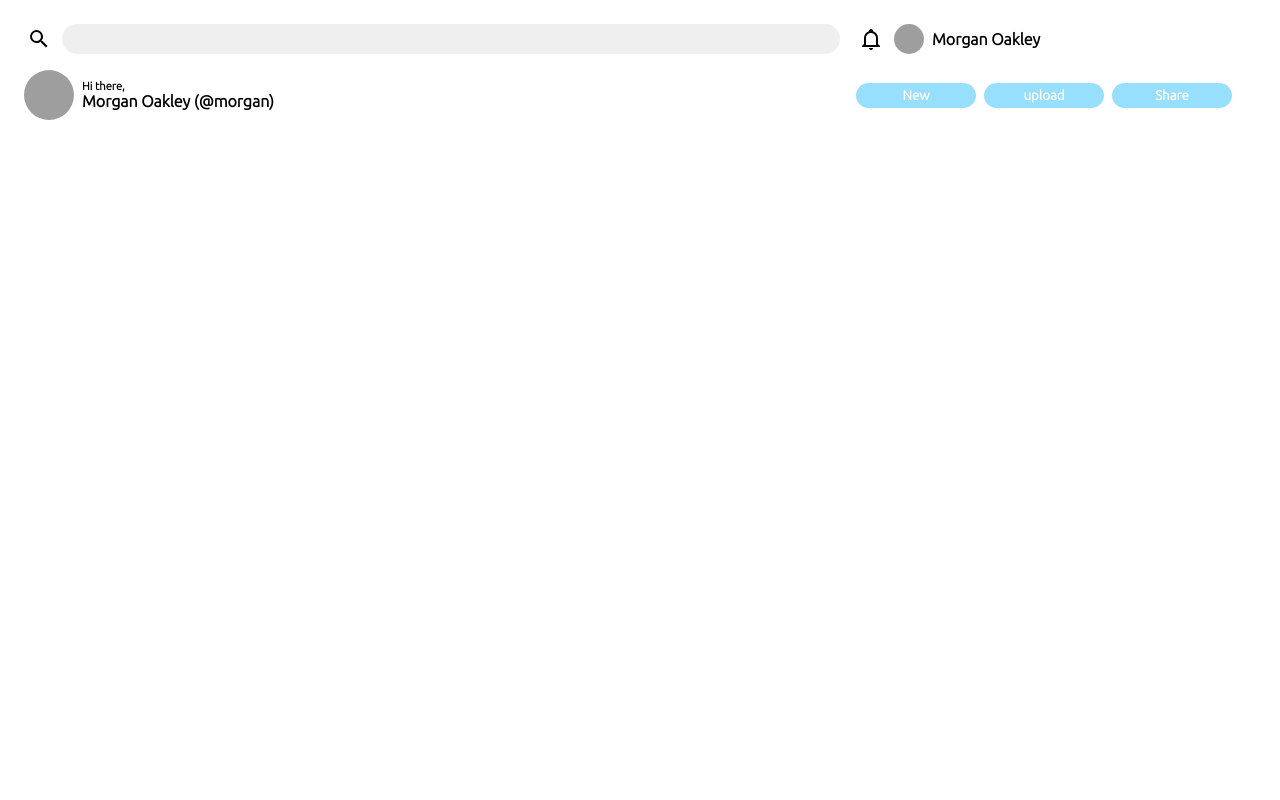
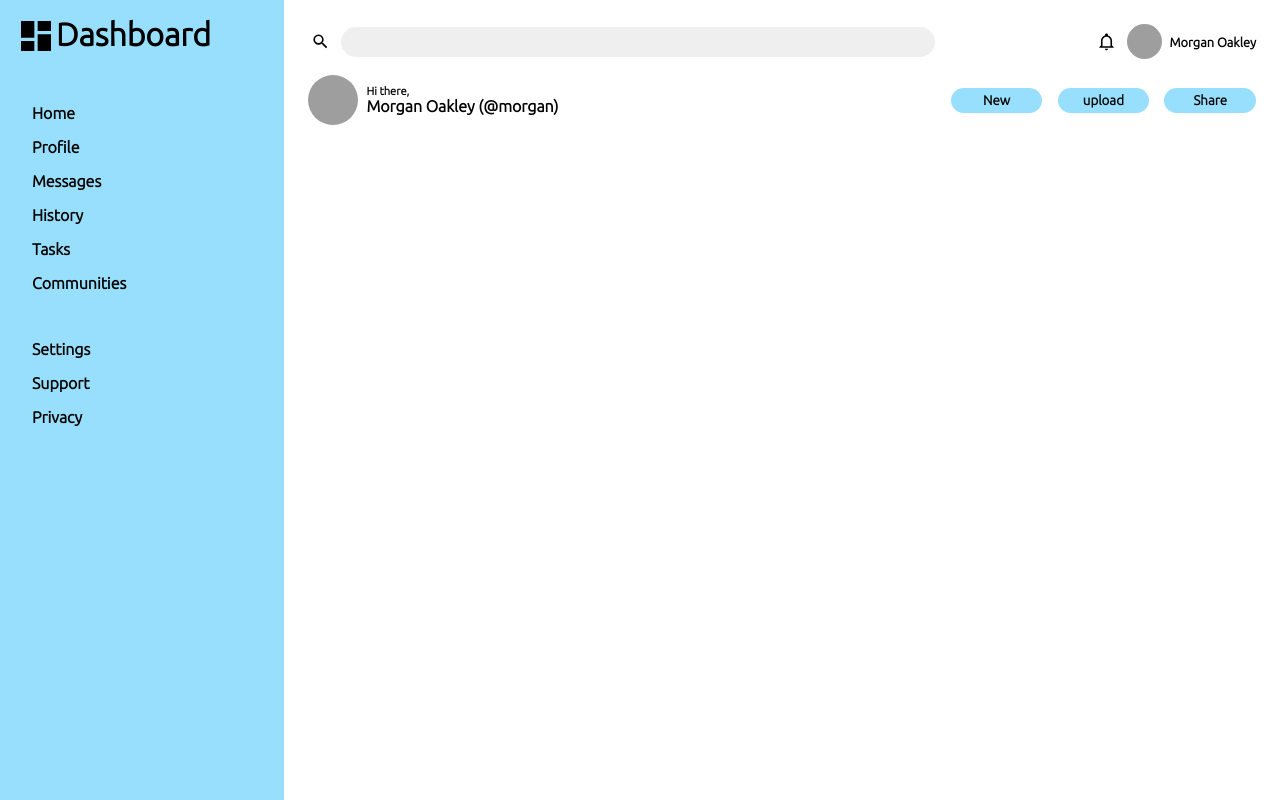
Before and after one commit to ftmhabt/admin-dashboard, a plain HTML site: page index.html in a window 1280 px wide. Drawn offline with Linux system fonts and the light colour scheme; grey boxes are pictures that could not be loaded.

Commit message:
Add sidebar base & style

```diff
--- a/index.html
+++ b/index.html
@@ -8,6 +8,28 @@
     <title>Admin Dashboard</title>
 </head>
 <body>
+
+    <!-- Side Bar -->
+    <div class="sidebar">
+        <div class="heading">
+            <svg xmlns="http://www.w3.org/2000/svg" viewBox="0 0 24 24"><title>view-dashboard</title><path fill="currentColor" d="M13,3V9H21V3M13,21H21V11H13M3,21H11V15H3M3,13H11V3H3V13Z" /></svg>
+            <h1>Dashboard</h1>
+        </div>
+        <ul class="nav">
+            <li>Home</li>
+            <li>Profile</li>
+            <li>Messages</li>
+            <li>History</li>
+            <li>Tasks</li>
+            <li>Communities</li>
+        </ul>
+        <ul class="others">
+            <li>Settings</li>
+            <li>Support</li>
+            <li>Privacy</li>
+        </ul>
+    </div>
+
     <!-- Header -->
     <div class="header">
         <div class="search">
@@ -33,7 +55,10 @@
         </div>
     </div>
 
-    <div class="sidebar"></div>
+
+
     <div class="main"></div>
+
+
 </body>
 </html>
--- a/style.css
+++ b/style.css
@@ -10,8 +10,16 @@
     box-sizing: border-box;
     margin: 0;
     padding: 0;
+    list-style: none;
     font-family: 'Ubuntu', sans-serif;
     /* border: 1px solid blue; */
+}
+
+body{
+    display: grid;
+    grid-template-columns: 2fr 7fr;
+    grid-template-rows: 1fr 5fr;
+    height: 100vh;
 }
 
 
@@ -31,14 +39,20 @@
     padding: 8px;
     display: flex;
     gap: 8px;
+    align-items: center;
+}
+
+.notification{
+    justify-self: right;
 }
 
 .search-icon,
 .notification-icon{
-    width: 30px;
-    height: auto;
+    width: 25px;
+    height: 25px;
     padding: 3px;
 }
+
 
 .search-bar{
     background-color: var(--gray);
@@ -48,14 +62,15 @@
 }
 
 .little-user-img{
-    width: 30px;
-    height: auto;
+    width: 35px;
+    height: 35px;
     border-radius: 50%;
 }
 
 .little-user-info{
     flex-grow: 1;
     align-self: center;
+    font-size: 0.8rem;
 }
 
 .user-img{
@@ -72,9 +87,13 @@
     font-size: 0.7rem;
 }
 
+.buttons{
+    display: flex;
+    justify-content: space-between;
+}
+
 .buttons button{
     background-color: var(--blue);
-    color: white;
     font-weight: bolder;
     width: 30%;
     height: 50%;
@@ -82,3 +101,40 @@
     border-radius: 1rem;
     border: 0;
 }
+
+/* Side Bar Styles */
+.sidebar{
+    grid-row: 1/3;
+    display: flex;
+    flex-direction: column;
+    padding: 1rem;
+    gap: 3rem;
+
+    background-color: var(--blue);
+    font-weight: bolder;
+}
+
+.heading{
+    display: flex;
+}
+
+.heading svg{
+    width: 40px;
+    height: 40px;
+}
+
+.sidebar ul{
+    display: flex;
+    flex-direction: column;
+    gap: 1rem;
+}
+
+.sidebar li{
+    padding-left: 1rem;
+}
+
+
+/* Main */
+.main{
+
+}
```
